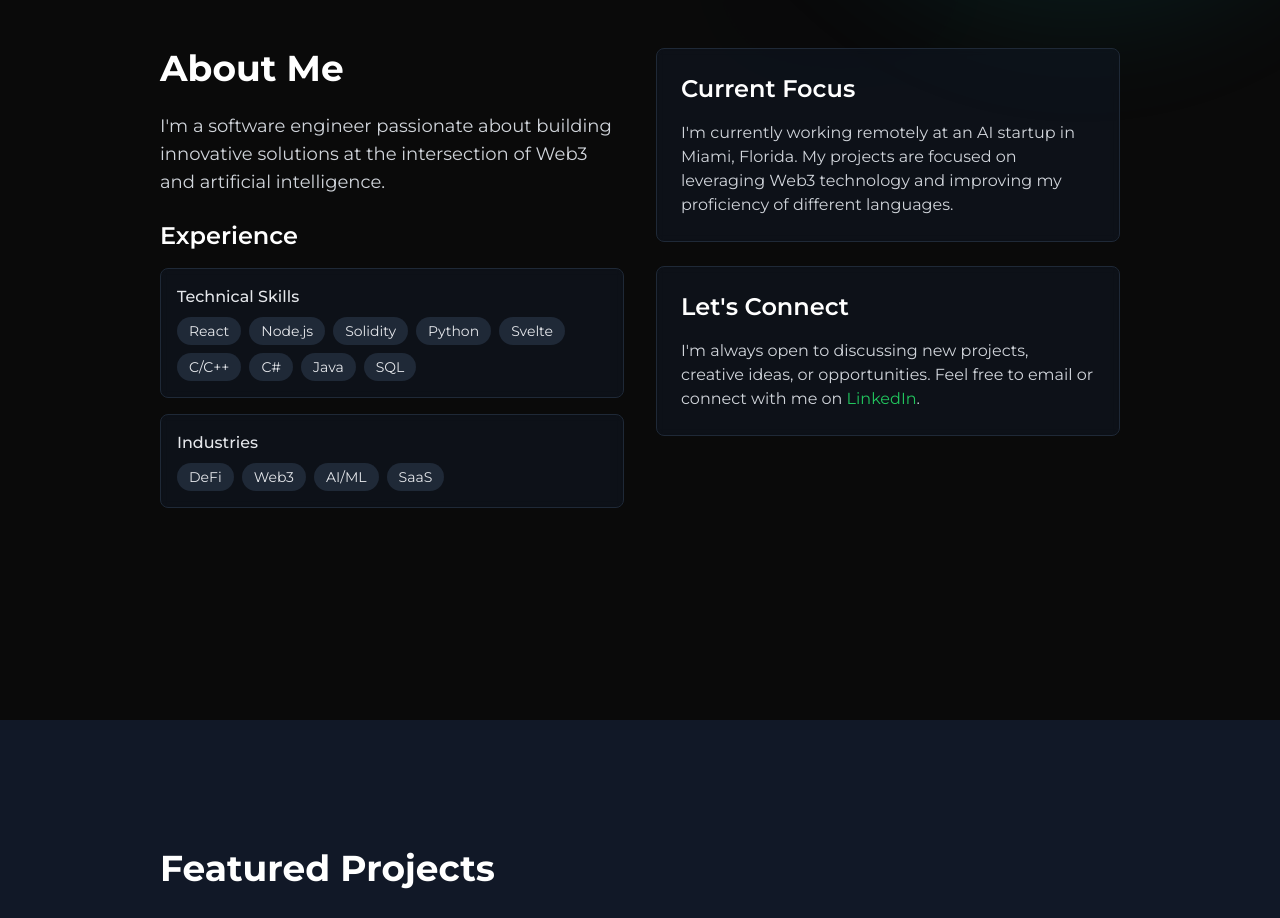
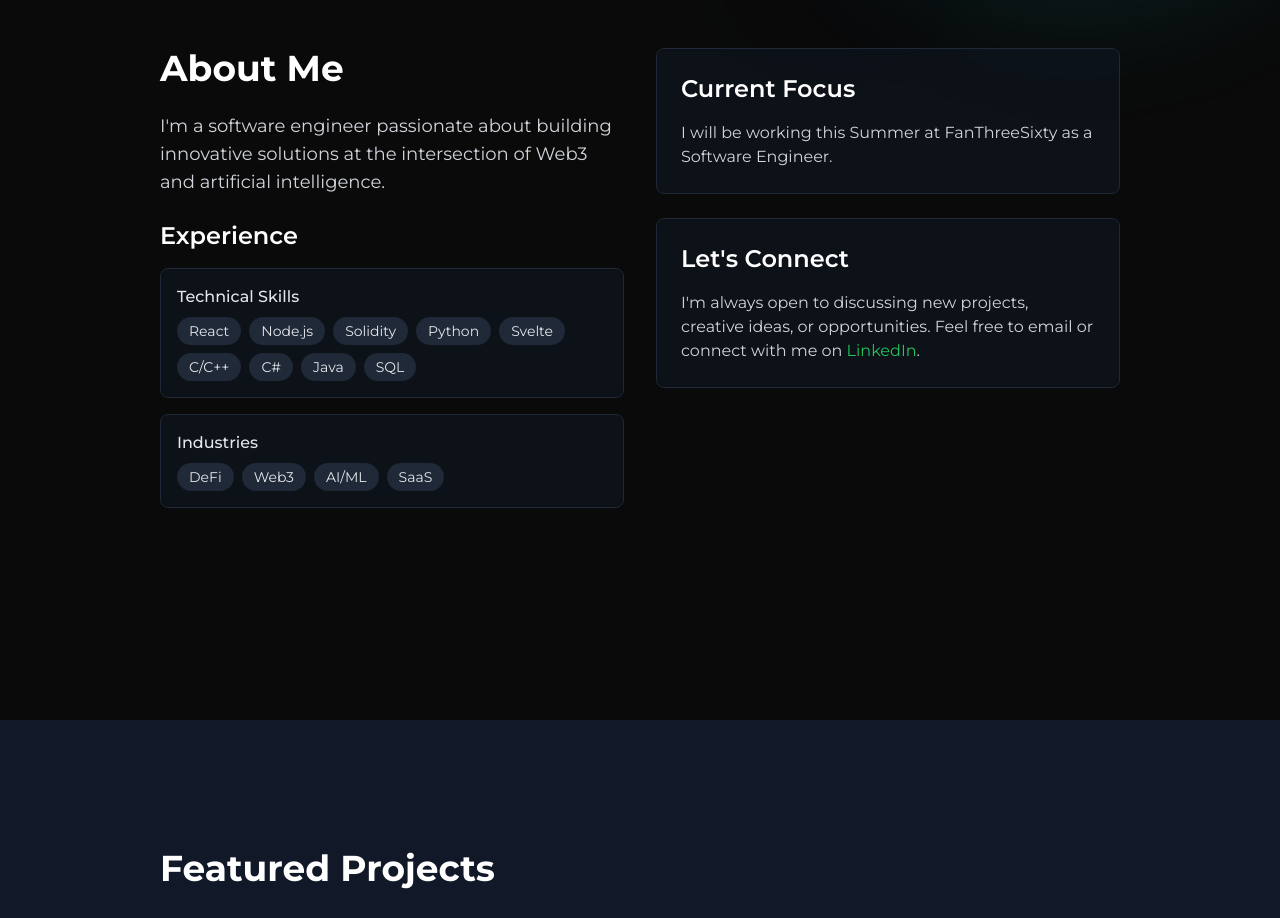
Before and after one commit to CalebHite/my-site, a Next.js app: page / in a window 1280 px wide. Shown: the part 880-1798 px from the top of the page. Built offline with nearby package versions, Linux system fonts and the light colour scheme; no server answers.

Commit message:
change about

```diff
--- a/src/app/components/about.js
+++ b/src/app/components/about.js
@@ -76,7 +76,7 @@ export default function About() {
                           hover:border-gray-700 cursor-pointer">
               <h3 className="text-2xl font-semibold mb-4 text-white">Current Focus</h3>
               <p className="text-gray-300">
-                I'm currently working remotely at an AI startup in Miami, Florida. My projects are focused on leveraging Web3 technology and improving my proficiency of different languages.
+                I will be working this Summer at FanThreeSixty as a Software Engineer.
               </p>
             </div>
 
```
